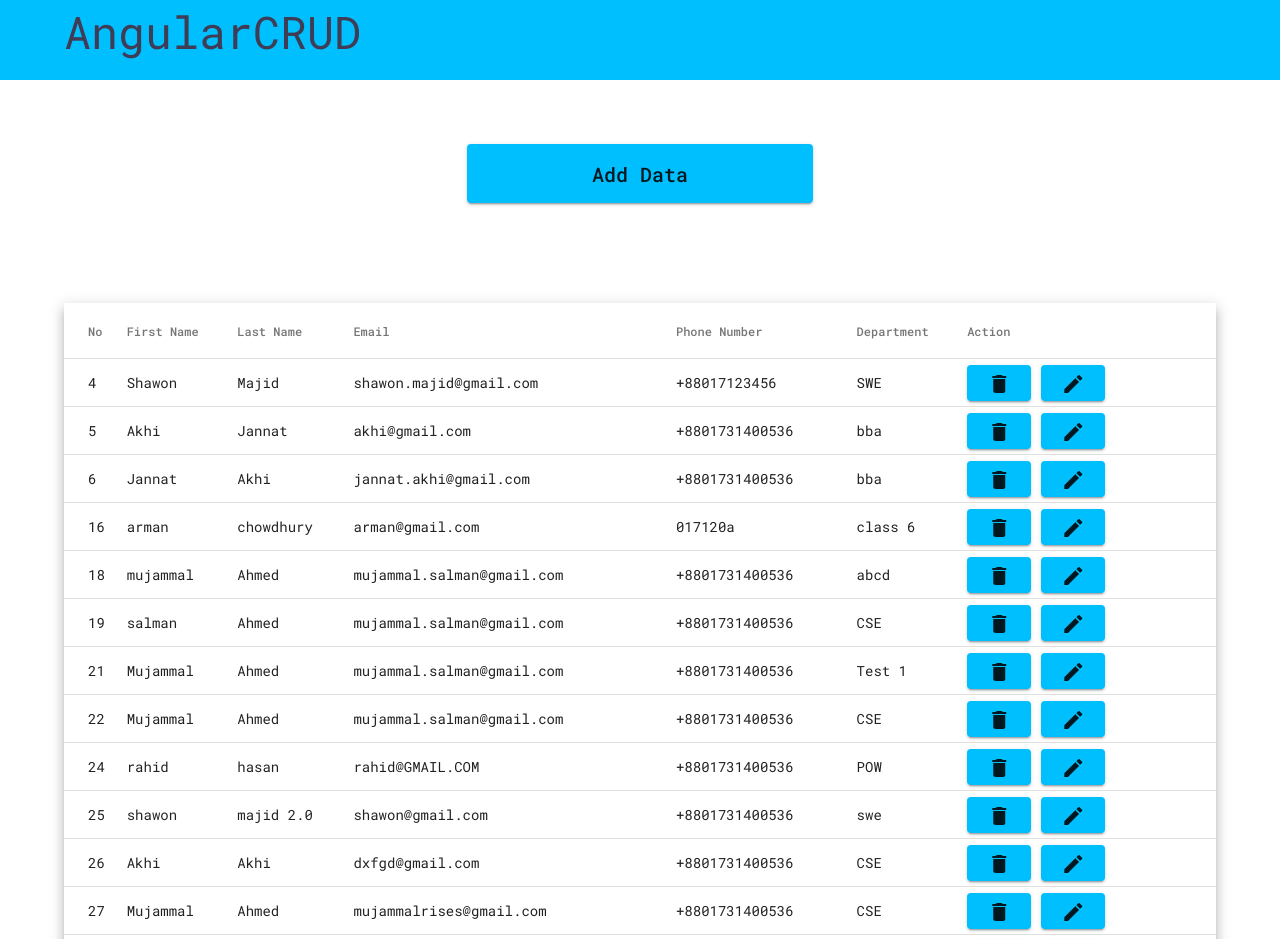
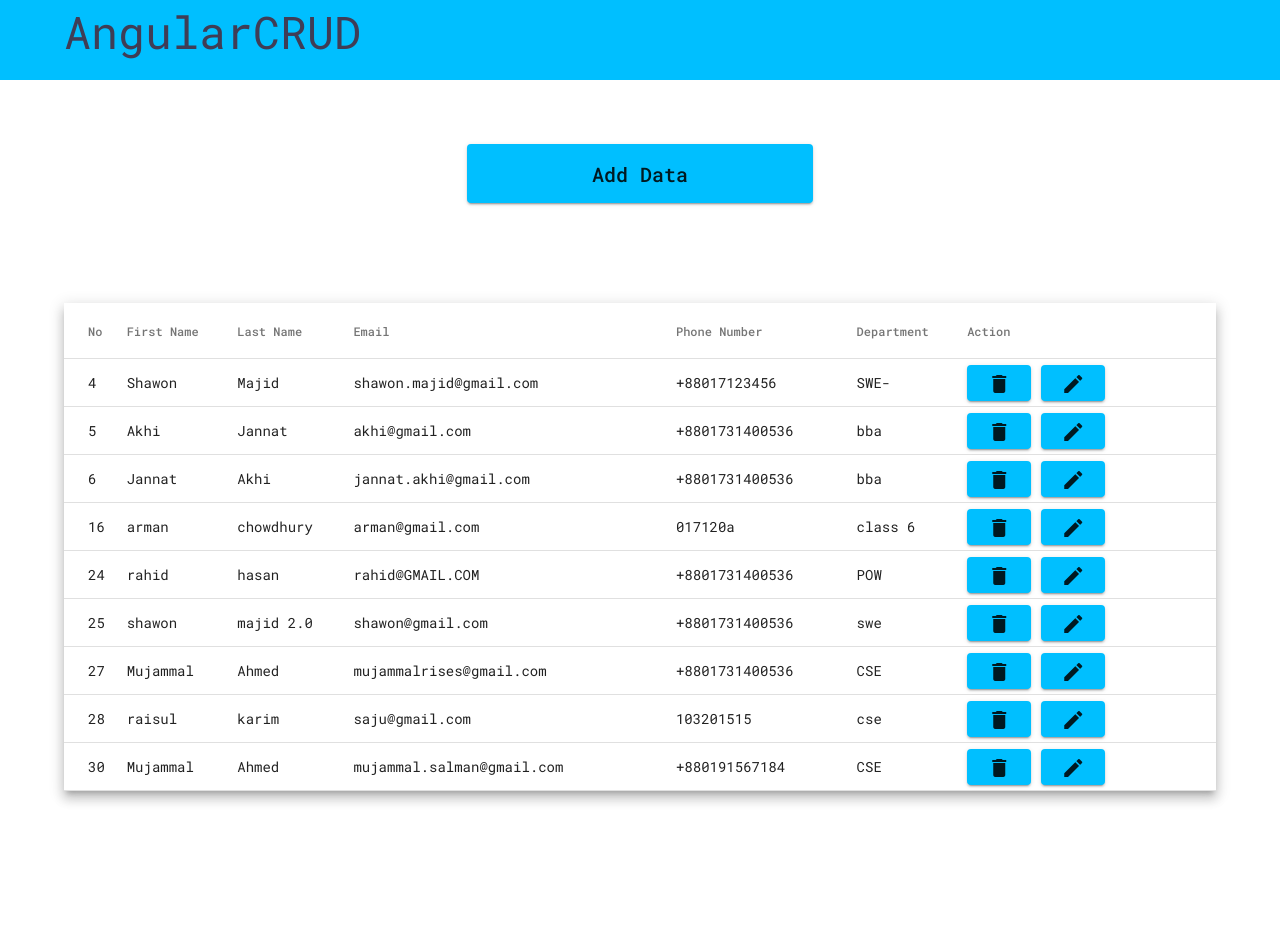
Before and after one commit to dkn1ght23/angularCrud, an Angular app: page / in a window 1280 px wide. Shown: the top 939 px of the page. After the commit the page ends 855 px from the top, so only its background shows below. Built offline with nearby package versions, Linux system fonts and the light colour scheme; data requests are answered from the project's data file.

Commit message:
ngChange

```diff
--- a/db.json
+++ b/db.json
@@ -6,7 +6,7 @@
       "lastName": "Majid",
       "email": "shawon.majid@gmail.com",
       "phoneNumber": "+88017123456",
-      "department": "SWE"
+      "department": "SWE-"
     },
     {
       "id": 5,
@@ -33,38 +33,6 @@
       "department": "class 6"
     },
     {
-      "id": 18,
-      "firstName": "mujammal",
-      "lastName": "Ahmed",
-      "email": "mujammal.salman@gmail.com",
-      "phoneNumber": "+8801731400536",
-      "department": "abcd"
-    },
-    {
-      "id": 19,
-      "firstName": "salman",
-      "lastName": "Ahmed",
-      "email": "mujammal.salman@gmail.com",
-      "phoneNumber": "+8801731400536",
-      "department": "CSE"
-    },
-    {
-      "id": 21,
-      "firstName": "Mujammal",
-      "lastName": "Ahmed",
-      "email": "mujammal.salman@gmail.com",
-      "phoneNumber": "+8801731400536",
-      "department": "Test 1"
-    },
-    {
-      "id": 22,
-      "firstName": "Mujammal",
-      "lastName": "Ahmed",
-      "email": "mujammal.salman@gmail.com",
-      "phoneNumber": "+8801731400536",
-      "department": "CSE"
-    },
-    {
       "id": 24,
       "firstName": "rahid",
       "lastName": "hasan",
@@ -79,14 +47,6 @@
       "email": "shawon@gmail.com",
       "phoneNumber": "+8801731400536",
       "department": "swe"
-    },
-    {
-      "id": 26,
-      "firstName": "Akhi",
-      "lastName": "Akhi",
-      "email": "dxfgd@gmail.com",
-      "phoneNumber": "+8801731400536",
-      "department": "CSE"
     },
     {
       "id": 27,
@@ -105,20 +65,12 @@
       "department": "cse"
     },
     {
-      "id": 29,
+      "id": 30,
       "firstName": "Mujammal",
-      "lastName": "123456",
+      "lastName": "Ahmed",
       "email": "mujammal.salman@gmail.com",
-      "phoneNumber": "+8801731400536",
+      "phoneNumber": "+880191567184",
       "department": "CSE"
-    },
-    {
-      "id": 30,
-      "firstName": "Muja",
-      "lastName": "Salman",
-      "email": "mujam@gmail.com",
-      "phoneNumber": "123465",
-      "department": "cse"
     }
   ],
   "comments": [],
--- a/src/app/root-brower/components/root-dialog/root-dialog.component.ts
+++ b/src/app/root-brower/components/root-dialog/root-dialog.component.ts
@@ -1,4 +1,4 @@
-import {Component, OnInit, } from '@angular/core';
+import {Component, OnInit} from '@angular/core';
 import {FormControl, FormGroup, Validators} from "@angular/forms";
 import {studentModel} from "../../app-core/student.model";
 import {ApiService} from "../../app-core/api.service";
@@ -27,15 +27,14 @@ export class RootDialogComponent implements OnInit {
   constructor(private api: ApiService,
               private shareService: ShareableService) {
 
+    this.shareService.subjectSourceUpdate.subscribe(res => {
+      this.updateToken = res;
+      console.log(this.updateToken);
+    })
 
     this.shareService.subjectSource.subscribe(res => {
       this.rowID = res;
       //console.log(this.rowID);
-    })
-
-    this.shareService.subjectSourceUpdate.subscribe(res => {
-      this.updateToken = res;
-      //console.log(this.updateToken);
     })
 
     this.shareService.dialogValue(this.dialogForm);
@@ -43,9 +42,7 @@ export class RootDialogComponent implements OnInit {
 
 
   ngOnInit()  {
-
   }
-
 
   setData(){
     //console.log(this.dialogForm.value)
--- a/src/app/root-brower/components/root-landing/root-landing.component.ts
+++ b/src/app/root-brower/components/root-landing/root-landing.component.ts
@@ -1,4 +1,4 @@
-import {Component, OnInit} from '@angular/core';
+import {Component, OnChanges, OnInit, SimpleChanges} from '@angular/core';
 import {MatDialog} from '@angular/material/dialog';
 import {RootDialogComponent} from "../root-dialog/root-dialog.component";
 import {ApiService} from "../../app-core/api.service";
@@ -21,7 +21,7 @@ interface Student {
   styleUrls: ['./root-landing.component.scss']
 })
 
-export class RootLandingComponent implements OnInit {
+export class RootLandingComponent implements OnInit  {
 
   dialogForm !: any;
 
@@ -29,15 +29,18 @@ export class RootLandingComponent implements OnInit {
               private api: ApiService,
               private shareService: ShareableService) {
 
+  }
+
+  ngOnInit(): void {
+    this.getStudent();
     this.shareService.subjectSourceTwo.subscribe(res => {
       this.dialogForm = res;
       //console.log(this.dialogForm);
     })
   }
 
-  ngOnInit(): void {
-    this.getStudent();
-  }
+
+
 
   studentData !: any;
   finalStudentData : Student[] = this.studentData;
```
